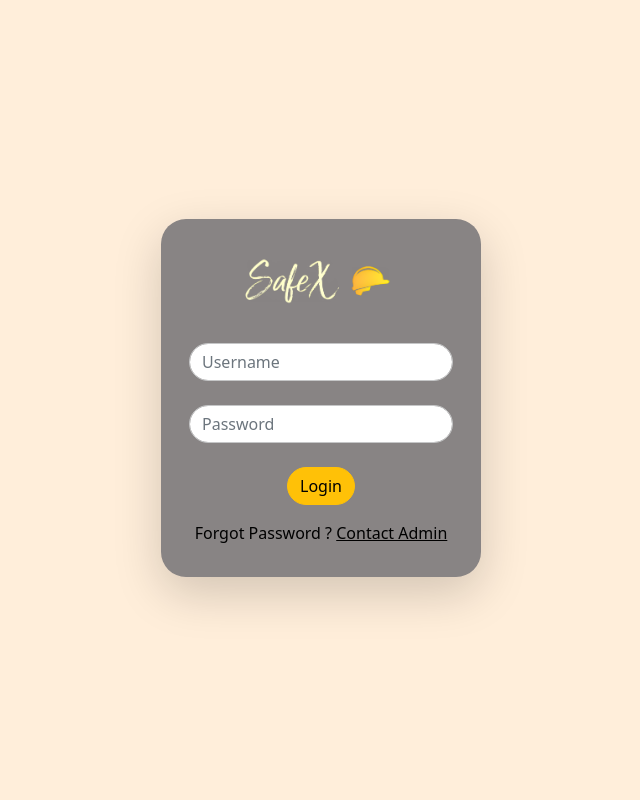
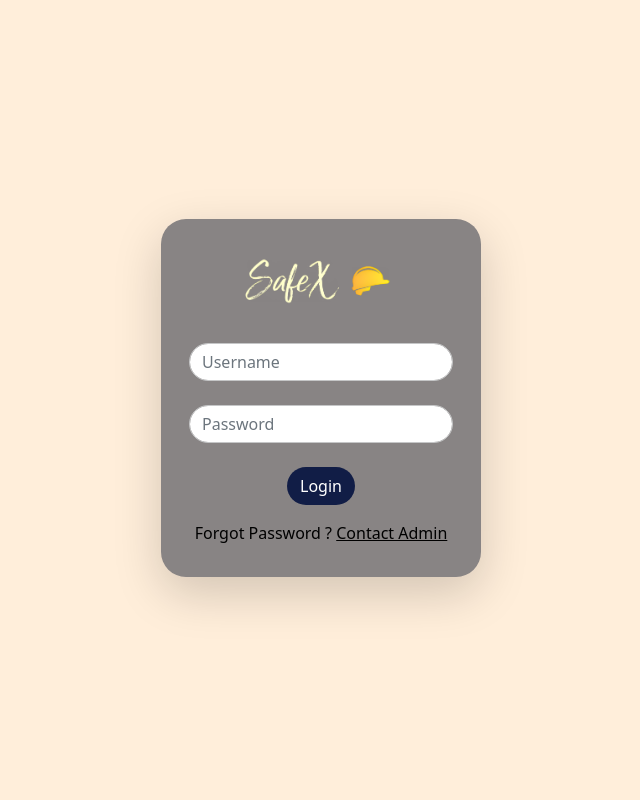
Before and after one commit to HeSithGX2005/SDGP, a PHP site: page /login.html in a window 1280 px wide. Shown: the whole page, without its empty margins (319-959 px from the left). Run offline with PHP 8.4, Linux system fonts and the light colour scheme.

Commit message:
login page finalized

```diff
--- a/Frontend/css/login.css
+++ b/Frontend/css/login.css
@@ -42,6 +42,10 @@ body{
   background-color: transparent !important;
 }
 
+.btn{
+  background-color: #111D46 !important;
+  color: #ffffff !important;
+}
 .btn-rounded {
   border-radius: 20px !important;
 }
--- a/Frontend/login.html
+++ b/Frontend/login.html
@@ -50,7 +50,7 @@
                             </div>
                             <div class="text-center mb-3">
                                 <a href="dashboard.html">
-                                    <button type="submit" class="btn btn-warning btn-rounded" data-mdb-ripple-init>Login</button>
+                                    <button type="submit" class="btn btn-rounded" data-mdb-ripple-init>Login</button>
                                 </a>
                             </div>
                             <div class="forgot-password text-center"><!--admin email-->
```
